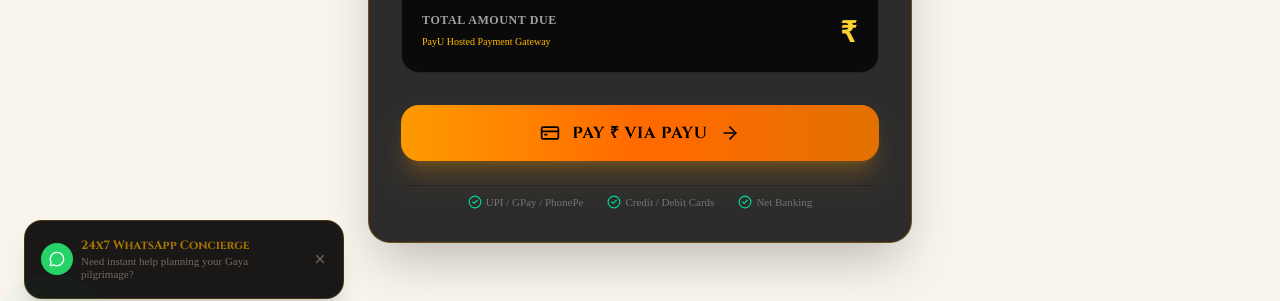
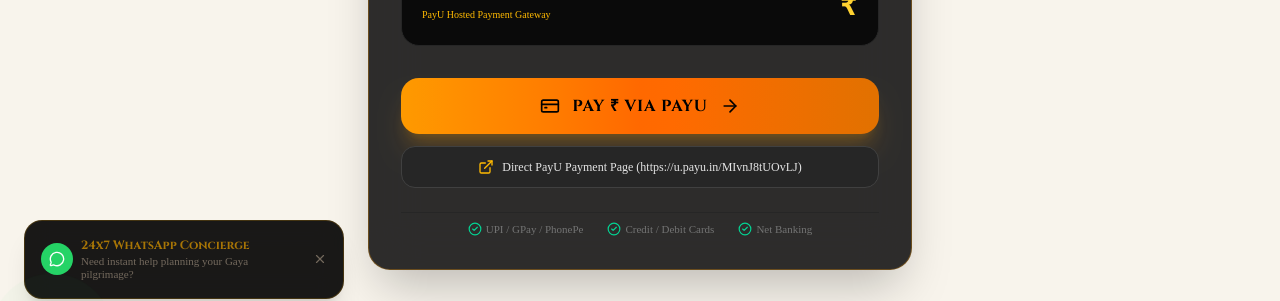
Before and after one commit to shivamkumar-techgit/Pitraya, a Next.js app: page /pay/1 in a window 1280 px wide. Shown: the part 413-714 px from the top of the page. Built offline with nearby package versions, Linux system fonts and the light colour scheme; no server answers.

Commit message:
feat(payments): integrate live PayU payment link https://u.payu.in/MIvnJ8tUOvLJ across booking wizard, pay page, and notification engine

```diff
--- a/src/app/api/payments/create-link/route.ts
+++ b/src/app/api/payments/create-link/route.ts
@@ -88,12 +88,12 @@
         razorpayLinkId = rzpLink.id;
       }
     } catch (rzpErr) {
-      console.error("Razorpay API Error:", rzpErr);
-      paymentLink = `${baseUrl}/pay/${booking.reservationId}`;
+      console.error("Payment Link Error:", rzpErr);
+      paymentLink = "https://u.payu.in/MIvnJ8tUOvLJ";
     }
 
     if (!paymentLink) {
-      paymentLink = `${baseUrl}/pay/${booking.reservationId}`;
+      paymentLink = "https://u.payu.in/MIvnJ8tUOvLJ";
     }
 
     // 4. Atomic Prisma Transaction: Save Payment Record + Update Booking Status
--- a/src/app/pay/[id]/page.tsx
+++ b/src/app/pay/[id]/page.tsx
@@ -255,39 +255,28 @@
 
           {/* Payment CTA Button */}
           <div className="space-y-3 pt-2">
-            <button
-              onClick={handlePayUPayment}
-              disabled={isProcessing}
-              className="font-cinzel flex w-full cursor-pointer items-center justify-center gap-3 rounded-2xl bg-gradient-to-r from-amber-500 via-orange-500 to-amber-600 px-6 py-4 text-base font-extrabold tracking-wider text-black uppercase shadow-xl shadow-amber-500/20 transition-all hover:from-amber-600 hover:to-orange-600 disabled:opacity-50"
+            <a
+              href="https://u.payu.in/MIvnJ8tUOvLJ"
+              target="_blank"
+              rel="noopener noreferrer"
+              className="font-cinzel flex w-full cursor-pointer items-center justify-center gap-3 rounded-2xl bg-gradient-to-r from-amber-500 via-orange-500 to-amber-600 px-6 py-4 text-base font-extrabold tracking-wider text-black uppercase shadow-xl shadow-amber-500/20 transition-all hover:from-amber-600 hover:to-orange-600"
             >
-              {isProcessing ? (
-                <>
-                  <RefreshCw className="h-5 w-5 animate-spin" />
-                  Connecting to PayU...
-                </>
-              ) : (
-                <>
               <CreditCard className="h-5 w-5" />
               <span>
                 Pay ₹{booking?.grandTotal.toLocaleString("en-IN")} via PayU
               </span>
               <ArrowRight className="h-5 w-5" />
-                </>
-              )}
-            </button>
+            </a>
 
-            {booking?.paymentLink &&
-              booking.paymentLink.startsWith("https://rzp.io/") && (
             <a
-                  href={booking.paymentLink}
+              href="https://u.payu.in/MIvnJ8tUOvLJ"
               target="_blank"
               rel="noopener noreferrer"
               className="flex w-full items-center justify-center gap-2 rounded-xl border border-neutral-700 bg-neutral-800 px-4 py-3 text-center text-xs font-medium text-neutral-200 transition-colors hover:bg-neutral-700"
             >
               <ExternalLink className="h-4 w-4 text-amber-400" />
-                  <span>Open Direct Razorpay Page (https://rzp.io/i/...)</span>
+              <span>Direct PayU Payment Page (https://u.payu.in/MIvnJ8tUOvLJ)</span>
             </a>
-              )}
           </div>
 
           {/* Security Footer */}
--- a/src/components/booking/BookingWizard.tsx
+++ b/src/components/booking/BookingWizard.tsx
@@ -213,25 +213,17 @@
 
           {/* Action Buttons */}
           <div className="grid grid-cols-1 gap-3 pt-2 sm:grid-cols-2">
-            <button
-              onClick={() => {
-                initiatePayUCheckout({
-                  reservationId: resId,
-                  amount: session.pricing.grandTotal,
-                  customerName: session.customer.name || "Devotee",
-                  customerEmail:
-                    session.customer.email || "devotee@pitraya.com",
-                  customerPhone: session.customer.phone || "9999999999",
-                  packageTitle: session.package.title,
-                });
-              }}
+            <a
+              href="https://u.payu.in/MIvnJ8tUOvLJ"
+              target="_blank"
+              rel="noopener noreferrer"
               className="col-span-1 flex transform cursor-pointer items-center justify-center gap-2 rounded-xl bg-gold-primary px-6 py-3.5 text-sm font-black text-black shadow-gold-glow transition-all hover:-translate-y-0.5 hover:opacity-90 sm:col-span-2 focus-visible:outline-none focus-visible:ring-2 focus-visible:ring-gold-primary"
             >
               <CreditCard className="h-5 w-5" />
               <span>
                 Pay Securely Online via PayU (UPI / Cards / NetBanking) →
               </span>
-            </button>
+            </a>
 
             <button
               onClick={() => {
--- a/src/lib/notificationEngine.ts
+++ b/src/lib/notificationEngine.ts
@@ -54,7 +54,7 @@
     customerEmail = "customer@example.com",
     packageTitle,
     grandTotal,
-    paymentLink = `${baseUrl}/pay/${reservationId}`,
+    paymentLink = "https://u.payu.in/MIvnJ8tUOvLJ",
     arrivalDate = "12 August",
     coordinatorName,
     coordinatorPhone,
@@ -233,7 +233,7 @@
       <p style="margin-top: 12px; font-size: 15px; color: #e5e7eb;">Total Amount: <strong style="color: #f59e0b; font-size: 18px;">₹${grandTotal.toLocaleString("en-IN")}</strong></p>
     </div>
     <p style="color: #d1d5db;">Please complete your payment using the secure payment link below:</p>
-    <a href="${paymentLink}" class="pay-btn">💳 Pay Securely via Razorpay</a>
+    <a href="${paymentLink}" class="pay-btn">💳 Pay Securely via PayU</a>
     <p style="font-size: 12px; color: #9ca3af; text-align: center;">Direct Link: <a href="${paymentLink}" style="color: #f59e0b;">${paymentLink}</a></p>
   </div>
 </body>
@@ -250,7 +250,7 @@
   <h3 style="color: #a855f7;">💳 PAYMENT LINK DISPATCHED</h3>
   <p>Reservation: <strong>${reservationId}</strong><br/>Customer: ${customerName} (${customerPhone})</p>
   <p>Amount: <strong>₹${grandTotal.toLocaleString("en-IN")}</strong></p>
-  <p>Razorpay Short Link: <a href="${paymentLink}" style="color: #a855f7;">${paymentLink}</a></p>
+  <p>PayU Live Link: <a href="${paymentLink}" style="color: #a855f7;">${paymentLink}</a></p>
 </body>
 </html>`;
 
--- a/src/lib/payments/payuClient.ts
+++ b/src/lib/payments/payuClient.ts
@@ -1,16 +1,17 @@
 /**
  * Client-side helper to submit PayU Hosted Checkout form dynamically
  */
-export async function initiatePayUCheckout(bookingDetails: {
+export async function initiatePayUCheckout(bookingDetails?: {
   bookingId?: string;
   reservationId?: string;
-  amount: number;
-  customerName: string;
-  customerEmail: string;
-  customerPhone: string;
-  packageTitle: string;
+  amount?: number;
+  customerName?: string;
+  customerEmail?: string;
+  customerPhone?: string;
+  packageTitle?: string;
 }): Promise<void> {
   try {
+    if (bookingDetails) {
       const response = await fetch("/api/payments/create", {
         method: "POST",
         headers: { "Content-Type": "application/json" },
@@ -19,12 +20,7 @@
 
       const data = await response.json();
 
-    if (!data.success || !data.payuPayload) {
-      throw new Error(
-        data.error || "Failed to initialize PayU transaction payload"
-      );
-    }
-
+      if (data.success && data.payuPayload) {
         const { payuPayload } = data;
 
         // Create and auto-submit hidden HTML form to PayU Hosted Checkout URL
@@ -44,8 +40,13 @@
 
         document.body.appendChild(form);
         form.submit();
+        return;
+      }
+    }
+    // Direct Live PayU Quick Payment Link
+    window.location.href = "https://u.payu.in/MIvnJ8tUOvLJ";
   } catch (error) {
     console.error("PayU Checkout Error:", error);
-    alert("Payment initialization error. Please try again or contact support.");
+    window.location.href = "https://u.payu.in/MIvnJ8tUOvLJ";
   }
 }
```
Lines whose indentation alone changed are shown as unchanged.
